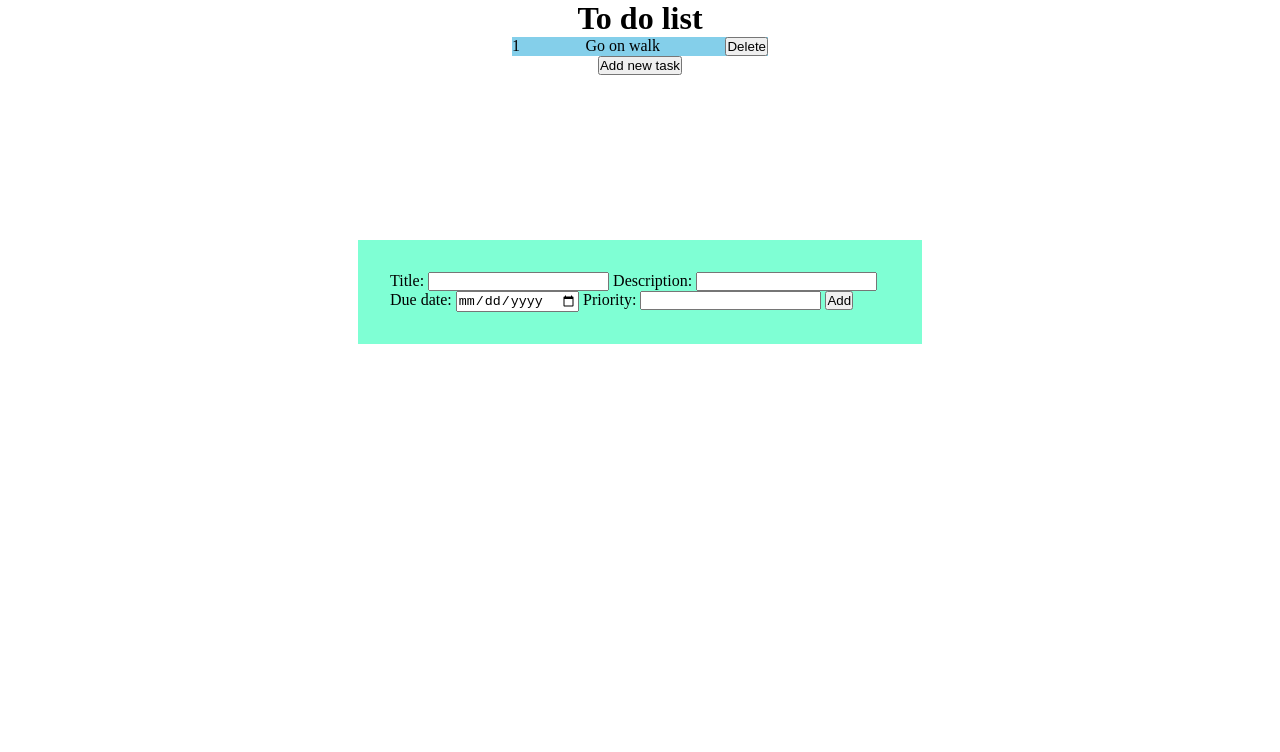
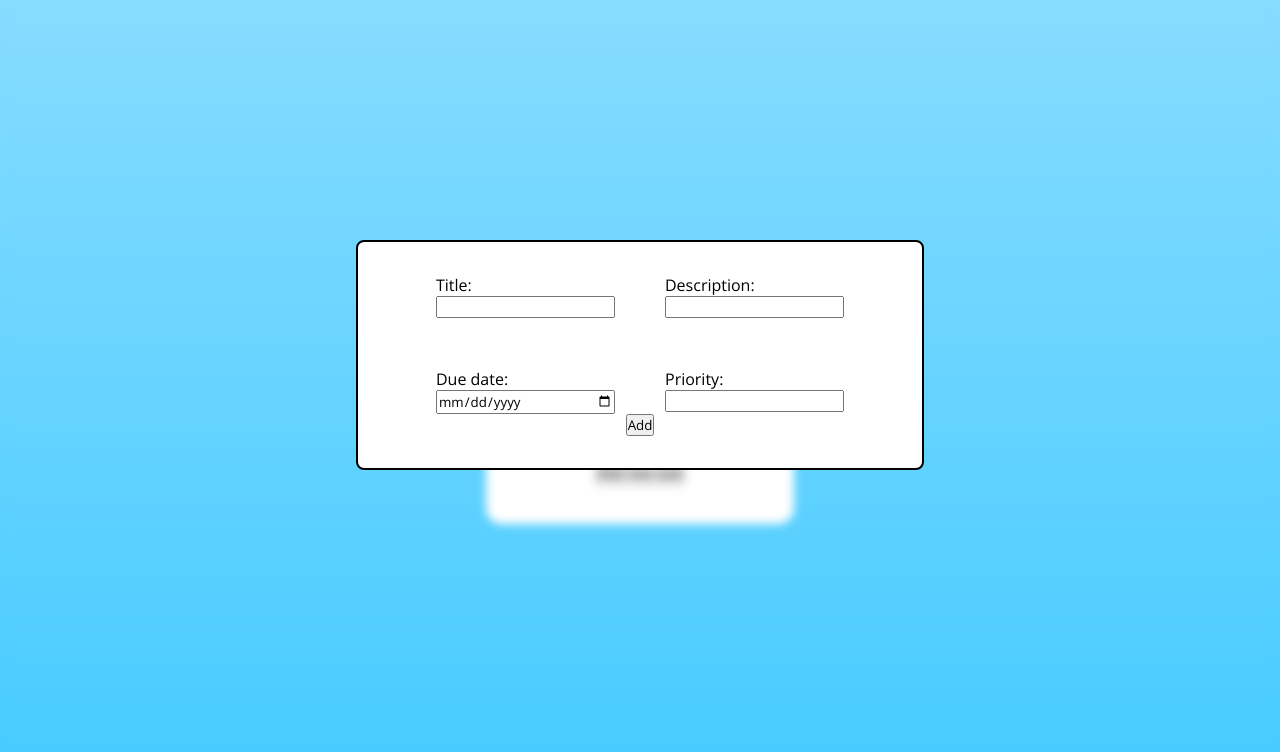
Before and after one commit to dev0lt/todo-list, a website built with webpack: page src/index.html in a window 1280 px wide. Both pictures are taken after a click on the button "Add new task". Built offline with nearby package versions, Linux system fonts and the light colour scheme.

Commit message:
refined css, changed title now renders on list

```diff
--- a/src/functions.js
+++ b/src/functions.js
@@ -1,13 +1,16 @@
 "use strict";
+
+import { Item } from ".";
+import { taskList, adder } from "./createTask";
 
 const list = document.querySelector(".list");
 const formContainer = document.querySelector(".form_container");
 const wrapper = document.querySelector(".wrapper");
-
-import { Item } from ".";
-import { taskList, adder } from "./createTask";
+const overlay = document.querySelector(".modal_overlay");
 
 export function renderTasks() {
+  list.innerHTML = ``;
+
   taskList.tasks.forEach((el, i) => {
     el.index = i;
     adder(el, i);
@@ -16,6 +19,7 @@ export function renderTasks() {
 
 export function showNewTaskForm() {
   formContainer.style.visibility = "visible";
+  overlay.style.visibility = "visible";
 }
 
 export function addTask(e) {
@@ -30,6 +34,7 @@ export function addTask(e) {
 
   taskList.tasks.push(newTask);
   formContainer.style.visibility = "hidden";
+  overlay.style.visibility = "hidden";
   list.innerHTML = ``;
   renderTasks();
 }
@@ -57,7 +62,6 @@ export function showDetails(e) {
 
     displayDetails(taskList.tasks[target2]);
 
-    const overlay = document.querySelector(".modal_overlay");
     overlay.style.visibility = "visible";
   }
 }
@@ -68,7 +72,6 @@ export function closeDetails(e) {
   if (target === null) return;
 
   if (target.className === "close") {
-    const overlay = document.querySelector(".modal_overlay");
     overlay.style.visibility = "hidden";
 
     const thisForm = document.querySelector(".form2");
@@ -88,14 +91,24 @@ function displayDetails(el) {
 
   item.innerHTML = `
   <form class="form2" action="">
+  <ul class="form_items">
+    <li>
       <label for="title">Title:</label>
       <input type="text" name="" id="title" value="${el.title}" />
+    </li>
+    <li>
       <label for="description">Description:</label>
       <input type="text" name="" id="description" value="${el.description}"/>
+    </li>
+    <li>
       <label for="dueDate">Due date:</label>
       <input type="date" name="" id="dueDate" value="${el.dueDate}"/>
+    </li>
+    <li>
       <label for="priority">Priority:</label>
       <input type="text" name="" id="priority" value="${el.priority}"/>
+    </li>
+    </ul>
     <button class="close">Close</button>
   </form>`;
 
@@ -111,6 +124,7 @@ function overwriteDetails(x) {
     dueDate: x.dueDate.value,
     priority: x.priority.value,
   };
+  renderTasks();
 }
 
 function deleteTaskfromArray(i) {
--- a/src/index.html
+++ b/src/index.html
@@ -3,28 +3,38 @@
   <head>
     <meta charset="UTF-8" />
     <meta name="viewport" content="width=device-width, initial-scale=1.0" />
-    <title>Todo</title>
+    <title>To-do List</title>
     <link rel="stylesheet" href="/src/style.css" />
   </head>
   <body>
+    <div class="modal_overlay"></div>
     <div class="wrapper">
-      <h1>To do list</h1>
+      <div class="content">
+        <h1>To-do list</h1>
         <ul class="list"></ul>
         <button class="new">Add new task</button>
-      <div class="form_container">
-        <form class="form" action="">
+      </div>
+      <form class="form_container" action="">
+        <ul class="form_items">
+          <li>
             <label for="title">Title:</label>
-          <input type="text" name="" id="title" />
+            <input type="text" name="" id="title" required />
+          </li>
+          <li>
             <label for="description">Description:</label>
             <input type="text" name="" id="description" />
+          </li>
+          <li>
             <label for="dueDate">Due date:</label>
             <input type="date" name="" id="dueDate" />
+          </li>
+          <li>
             <label for="priority">Priority:</label>
             <input type="text" name="" id="priority" />
+          </li>
+        </ul>
         <button class="add">Add</button>
       </form>
     </div>
-      <div class="modal_overlay"></div>
-    </div>
   </body>
 </html>
--- a/src/index.js
+++ b/src/index.js
@@ -11,7 +11,7 @@ import {
 } from "./functions.js";
 
 const list = document.querySelector(".list");
-const form = document.querySelector(".form");
+const form = document.querySelector(".form_container");
 const buttonNewTask = document.querySelector(".new");
 
 export class Item {
@@ -33,8 +33,22 @@ const defaultTask = new Item(
 );
 
 taskList.tasks.push(defaultTask);
+// taskList.tasks.push(defaultTask);
+// taskList.tasks.push(defaultTask);
+// taskList.tasks.push(defaultTask);
+// taskList.tasks.push(defaultTask);
+// taskList.tasks.push(defaultTask);
+// taskList.tasks.push(defaultTask);
+// taskList.tasks.push(defaultTask);
+// taskList.tasks.push(defaultTask);
+// taskList.tasks.push(defaultTask);
+// taskList.tasks.push(defaultTask);
+// taskList.tasks.push(defaultTask);
+// taskList.tasks.push(defaultTask);
+// taskList.tasks.push(defaultTask);
+// taskList.tasks.push(defaultTask);
+// taskList.tasks.push(defaultTask);
 renderTasks();
-console.log(taskList.tasks);
 
 // Event listeners
 
--- a/src/style.css
+++ b/src/style.css
@@ -1,7 +1,20 @@
+@import url("https://fonts.googleapis.com/css2?family=Open+Sans:ital,wght@0,300..800;1,300..800&display=swap");
+
 * {
+  font-family: "Open Sans", sans-serif;
   margin: 0;
   padding: 0;
   user-select: none;
+}
+
+body {
+  background: linear-gradient(#86dcff, #3fc9ff);
+}
+
+li {
+  top: 20%;
+  list-style: none;
+  /* width: 20%; */
 }
 
 .item {
@@ -11,44 +24,70 @@
 }
 
 .wrapper {
+  padding: 2rem;
   z-index: 1;
   display: flex;
   height: 100vh;
   flex-direction: column;
+  justify-content: center;
   align-items: center;
 }
 
-.list {
-  top: 20%;
-  list-style: none;
+.content {
+  padding: 2rem;
+  text-align: center;
   width: 20%;
+  background-color: white;
+  border-radius: 1rem;
 }
 
 .list li {
-  width: 100%;
   background-color: rgb(132, 207, 234);
+  padding: 0.5rem;
 }
 
 .form_container {
+  z-index: 4;
   visibility: hidden;
   position: absolute;
   top: 30%;
-  background-color: aquamarine;
+  background-color: rgb(255, 255, 255);
   display: flex;
+  flex-direction: column;
   justify-content: center;
   align-items: center;
   width: 500px;
   padding: 2rem;
+  border: solid black 2px;
+  border-radius: 0.5rem;
+}
+
+.form_items {
+  display: grid;
+  grid-template-columns: 1fr 1fr;
+  gap: 50px;
+}
+
+.form_items li {
+  display: flex;
+  flex-direction: column;
 }
 
 .task_details {
   z-index: 3;
   visibility: hidden;
-  background-color: aqua;
+  background-color: rgb(255, 255, 255);
   position: absolute;
-  top: 10%;
-  padding: 3rem;
-  border-radius: 1rem;
+  top: 50%;
+  left: 50%;
+  transform: translate(-50%, -50%);
+  padding: 2rem;
+  border: solid black 2px;
+  border-radius: 0.5rem;
+}
+
+.new {
+  margin: 0.5rem;
 }
 
 .modal_overlay {
```
Lines whose indentation alone changed are shown as unchanged.
